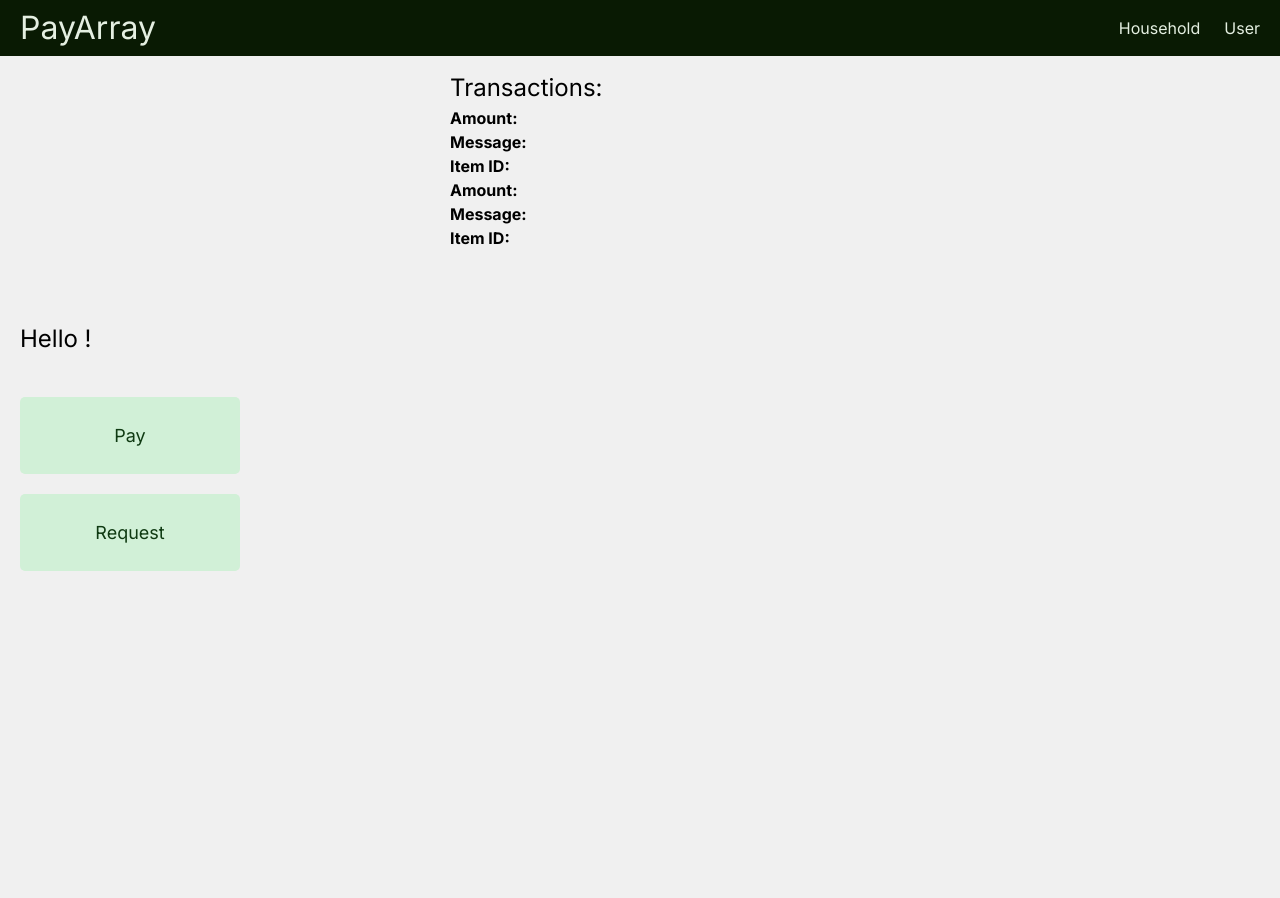
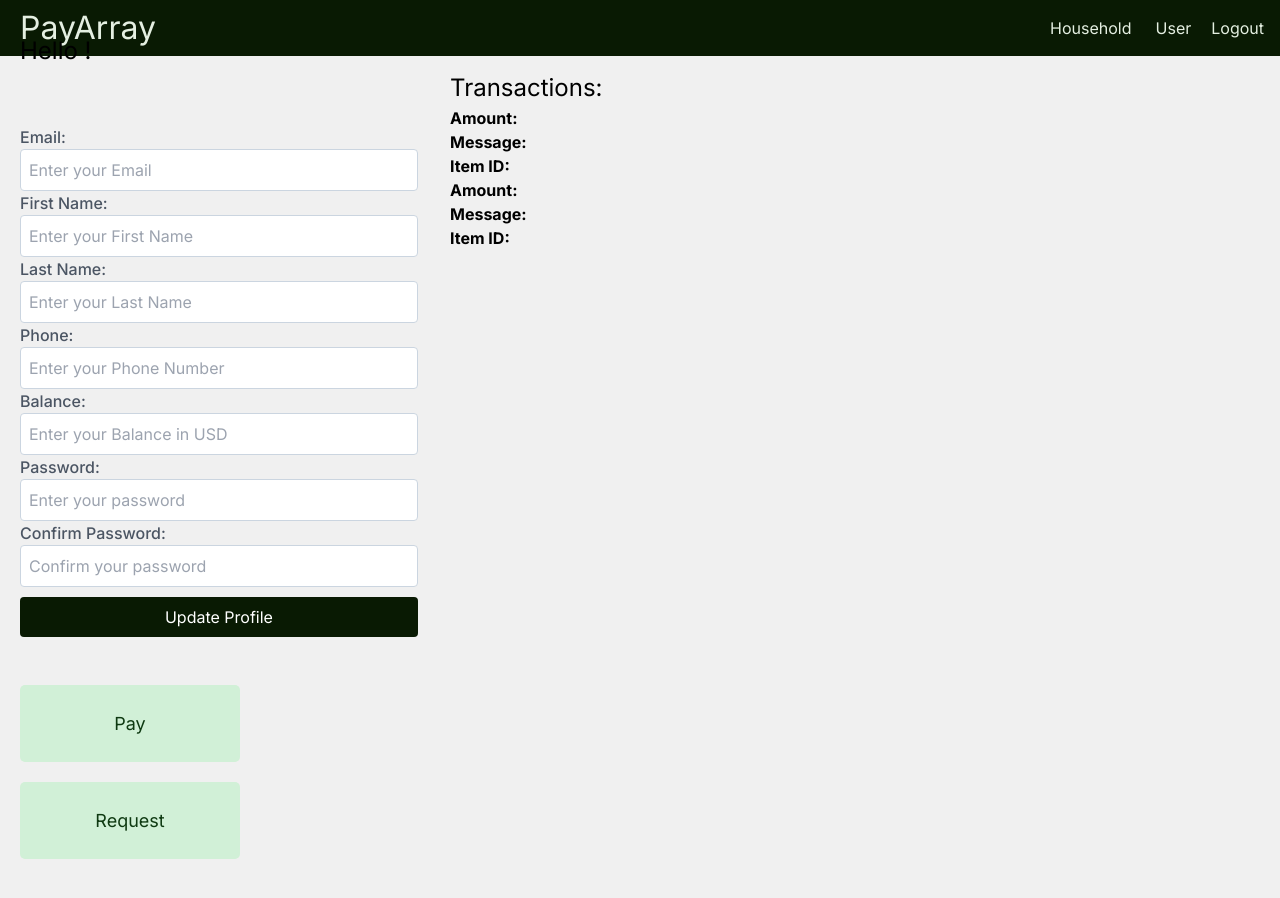
Before and after one commit to rit628/Pay-Array, a Next.js app in the folder frontend/: page /user in a window 1280 px wide. Before the commit the page ends 856 px from the top, so only its background shows below. Built offline with nearby package versions, Linux system fonts and the light colour scheme; no server answers; sample sign-in values are in the browser's storage.

Commit message:
basically everything

```diff
--- a/frontend/app/components/navigation/navigationBar.tsx
+++ b/frontend/app/components/navigation/navigationBar.tsx
@@ -1,6 +1,13 @@
+'use client'
 import Link from "next/link";
+import { useRouter } from "next/navigation";
 
 export default function Navbar() {
+  const router = useRouter();
+  const handleLogout = () => {
+    localStorage.clear();
+    router.push("/");
+  }
   return (
     <nav className="nav">
       <Link href="/" passHref className="site-title">
@@ -9,6 +16,7 @@ export default function Navbar() {
       <ul>
         <CustomLink href="/household">Household</CustomLink>
         <CustomLink href="/user">User</CustomLink>
+        <button onClick={handleLogout}>Logout</button>
       </ul>
     </nav>
   );
--- a/frontend/app/household/page.tsx
+++ b/frontend/app/household/page.tsx
@@ -1,8 +1,9 @@
 'use client'
+import { useRouter } from "next/navigation";
 import { useState, useEffect } from "react";
 
 const Household = () => {
-
+  const router = useRouter();
   const [householdId, setHouseholdId] = useState(null);
   const header : any = localStorage.getItem('auth-header');
   useEffect(() => {
@@ -16,6 +17,9 @@ const Household = () => {
         },
       });
       const householdId = await response.json();
+      if (!response.ok) {
+        router.push("/");
+      }
       setHouseholdId(householdId);
     };
     getHouseholdId();
--- a/frontend/app/pay/page.tsx
+++ b/frontend/app/pay/page.tsx
@@ -1,6 +1,8 @@
 'use client'
 import React, { useState, useEffect } from 'react';
 import DynamicSingleSelectDropdown from '../components/userDropdown/userSelectDropdown';
+import TransactionDropdown from '../components/transactionDropdown/transactionDropdown';
+
 
 
 const Pay: React.FC = () => {
@@ -9,8 +11,14 @@ const Pay: React.FC = () => {
     msg: '',
   });
 
-  // State to hold household users
+  // States
   const [householdUsers, setHouseholdUsers] = useState([]);
+  const[transactions, setTransactions] = useState<any>([]);
+  const [selectedOption, setSelectedOption] = useState<string | number>('');
+  const [selectedTransaction, setSelectedTransaction] = useState<string | number>('');
+  const [transactionList, setTransactionList] = useState<any>([]);
+
+
 
   // Function to fetch household users
   useEffect(() => {
@@ -33,6 +41,27 @@ const Pay: React.FC = () => {
     fetchHouseholdUsers();
   }, [])
 
+  useEffect(() => {
+    const fetchTransactions = async () => {
+      const header : any = localStorage.getItem('auth-header');
+      const response = await fetch(`${process.env.API_URL}/users/me/transactions/due/`, {
+        "method": "GET",
+        "mode": "cors",
+        "headers": {
+          "Content-Type": "application/json",
+          "Authorization": header
+        },
+      });
+      const data = await response.json();
+      if (response.ok) {
+        console.log(data);
+        setTransactionList(data);
+      }
+    }
+    fetchTransactions();
+
+  }, [])
+
   // Handle form change
   const handleChange = (e: React.ChangeEvent<HTMLInputElement>) => {
     const { name, value } = e.target;
@@ -40,29 +69,64 @@ const Pay: React.FC = () => {
   };
 
   // Handle form submission
-  const handleSubmit = (e: React.FormEvent<HTMLFormElement>) => {
+  const handleSubmit = async (e: React.FormEvent<HTMLFormElement>) => {
     e.preventDefault();
     console.log(formData);
-    // logic
+    const header : any = localStorage.getItem("auth-header");
+    const response = await fetch(`${process.env.API_URL}/users/me/transactions/${selectedTransaction}/pay/`, {
+      "method": "POST",
+      "mode": "cors",
+      "headers": {
+        "Content-Type": "application/json",
+        "Authorization": header
+      },
+    });
+    const data = await response.json();
+    if (response.ok) {
+      console.log(data);
+    }
   };
 
-  const [selectedOption, setSelectedOption] = useState<string | number>('');
 
-  const handleSelect = (value: string | number | (string | number)[]) => {
+  const handleSelect = async (value: string | number | (string | number)[]) => {
     if (Array.isArray(value)) {
       console.log('multiselect error on pay');
     } else {
       // single-select case
       setSelectedOption(value);
+      const fetchFilteredTransactions = async () => {
+        if (!transactionList) {
+          return;
+        }
+        const userTransactions = transactionList.filter((transaction: { purchaser: string | number; }) => transaction.purchaser === selectedOption);
+        setTransactions(userTransactions);
+        console.log(userTransactions);
+      }
+
+      await fetchFilteredTransactions();
     }
   };
+  const handleSelectedTransaction = (value: string | number | (string | number)[]) => {
+    if (Array.isArray(value)) {
+      console.log('multiselect error on pay');
+    } else {
+      // single-select case
+      setSelectedTransaction(value);
+    }
+  };
+
+        {/* still need to set selected transaction as paid */}
+
 
   return (
     <div className='container'>
       <h1 className='payReqTitle'>Let's Pay!</h1>
       <div className='payReqButtons'>
       <DynamicSingleSelectDropdown options={householdUsers} label="Select User" onSelect={handleSelect} multiSelect={false} />
-        <button className='payReqButton w-full'>Pay</button>
+      <TransactionDropdown options={transactions} label="Select Transaction" onSelect={handleSelectedTransaction} multiSelect={false}/>
+      {/* still need to set selected transaction as paid */}
+
+        <button className='payReqButton w-full' onClick={handleSubmit}>Pay</button>
       </div>
     </div>
   );
--- a/frontend/app/user/page.tsx
+++ b/frontend/app/user/page.tsx
@@ -1,16 +1,60 @@
 'use client'
 import React, { useState, useEffect } from 'react';
 import Link from 'next/link';
+import { useRouter } from 'next/navigation';
 
 
 const UserLandingPage: React.FC = () => {
   const [transactions, setTransactions] = useState<Array<any>>([1, 2]);
   const [user, setUser] = useState<any>();
+  const router = useRouter();
+
+  const [userData, setUserData] = useState({
+    email: '',
+    household_id: '',
+    first_name : '',
+    last_name : '',
+    phone : '',
+    balance : '',
+    password : '',
+    confirmPassword : '' as any
+  });
+
+  const handleChange = (e: React.ChangeEvent<HTMLInputElement>) => {
+    const { name, value } = e.target;
+    setUserData({ ...userData, [name]: value });
+  };
+
+  const handleSubmit = async (e: React.FormEvent<HTMLFormElement>) => {
+    e.preventDefault();
+    console.log(userData);
+    if (userData.confirmPassword != userData.password) {
+      return;
+    }
+    let payload = userData;
+    delete payload.confirmPassword;
+    const header : any = localStorage.getItem('auth-header');
+    let response = await fetch(`${process.env.API_URL}/users/me/`, {
+      "method": "POST",
+      "mode": "cors",
+      "headers": {
+        "Content-Type": "application/json",
+        "Authorization" : header
+      },
+      "body": JSON.stringify(userData)
+    })
+
+    let data = await response.json();
+    console.log(data);
+  };
 
   useEffect(() => {
     const fetchTransactions = async () => {
       try {
         const header: any = localStorage.getItem('auth-header');
+        if (header === null) {
+          router.push("/");
+        }
         const response = await fetch(`${process.env.API_URL}/users/me/transactions/due/`, {
           method: 'GET',
           mode: 'cors',
@@ -38,6 +82,8 @@ const UserLandingPage: React.FC = () => {
           }
         });
         const data = await response.json();
+        setUserData(data);
+        console.log(data);
         setUser(data);
       } catch (error) {
         console.error('Error fetching User:', error);
@@ -51,6 +97,114 @@ const UserLandingPage: React.FC = () => {
     <div className="container">
       <div className="sidebar">
         <h1 className="helloUsername">Hello {user?.username}!</h1>
+        <form onSubmit={handleSubmit} className="form">
+              <div className="form-group">
+                <label htmlFor="email" className="label">
+                  Email:
+                </label>
+                <input
+                  type="email"
+                  id="email"
+                  name="email"
+                  value={userData.email}
+                  onChange={handleChange}
+                  className="input"
+                  placeholder="Enter your Email"
+                  required
+                />
+              </div>
+              <div className="form-group">
+                <label htmlFor="first_name" className="label">
+                  First Name:
+                </label>
+                <input
+                  type="text"
+                  id="first_name"
+                  name="first_name"
+                  value={userData.first_name}
+                  onChange={handleChange}
+                  className="input"
+                  placeholder="Enter your First Name"
+                  required
+                />
+              </div>
+              <div className="form-group">
+                <label htmlFor="last_name" className="label">
+                  Last Name:
+                </label>
+                <input
+                  type="text"
+                  id="last_name"
+                  name="last_name"
+                  value={userData.last_name}
+                  onChange={handleChange}
+                  className="input"
+                  placeholder="Enter your Last Name"
+                  required
+                />
+              </div>
+              <div className="form-group">
+                <label htmlFor="phone" className="label">
+                  Phone:
+                </label>
+                <input
+                  type="text"
+                  id="phone"
+                  name="phone"
+                  value={userData.phone}
+                  onChange={handleChange}
+                  className="input"
+                  placeholder="Enter your Phone Number"
+                  required
+                />
+              </div>
+              <div className="form-group">
+                <label htmlFor="balance" className="label">
+                  Balance:
+                </label>
+                <input
+                  type="number"
+                  id="balance"
+                  name="balance"
+                  value={userData.balance}
+                  onChange={handleChange}
+                  className="input"
+                  placeholder="Enter your Balance in USD"
+                  required
+                />
+              </div>
+              <div className="form-group">
+                <label htmlFor="password" className="label">
+                  Password:
+                </label>
+                <input
+                  type="password"
+                  id="password"
+                  name="password"
+                  value={userData.password}
+                  onChange={handleChange}
+                  className="input"
+                  placeholder="Enter your password"
+                />
+              </div>
+              <div className="form-group">
+                <label htmlFor="confirmPassword" className="label">
+                  Confirm Password:
+                </label>
+                <input
+                  type="password"
+                  id="confirmPassword"
+                  name="confirmPassword"
+                  value={userData.confirmPassword}
+                  onChange={handleChange}
+                  className="input"
+                  placeholder="Confirm your password"
+                />
+              </div>
+              <button type="submit" className="submit-button">Update Profile</button>
+            </form>
+          <br />
+          <br />
         <div className="userButtonGroup">
           <Link href="/pay">
             <button className="userButton w-full">Pay</button>
```
Also changed, not shown: frontend/app/components/transactionDropdown/transactionDropdown.tsx (+5 -6 lines), 2 other files (tests, documents, lock files or other folders).
